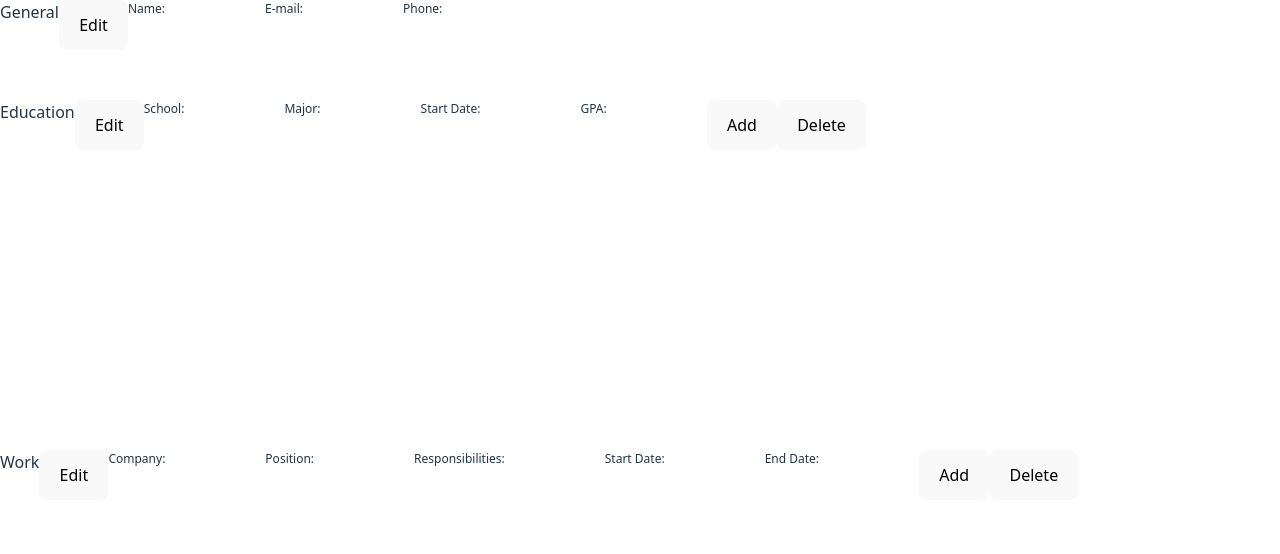
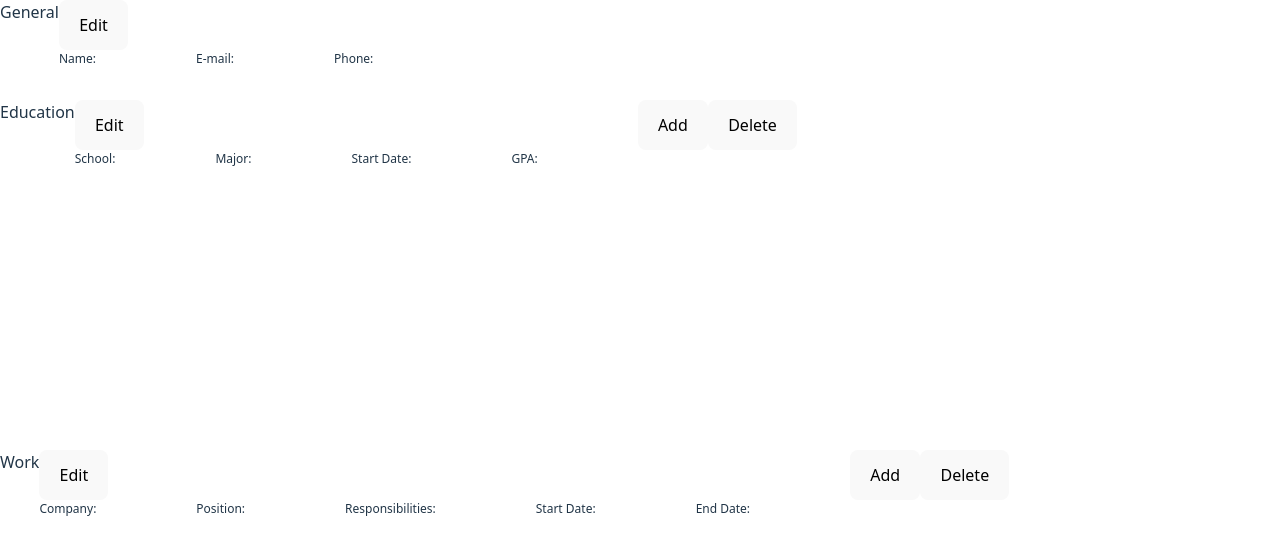
Before and after one commit to ShadowShark99/CVcreator, a React (Vite) app: page / in a window 1280 px wide. Shown: the top 554 px of the page. Built offline with nearby package versions, Linux system fonts and the light colour scheme.

Commit message:
Style items vertical

```diff
--- a/src/components/Section.tsx
+++ b/src/components/Section.tsx
@@ -35,11 +35,15 @@ const Section = ({children,fields = [], isExpandable = false}:Props) => {
     <div className="section">
 
       <div>{children}</div>
-      {
-        mult.map(() => (<Item fields={fields}></Item>))
-      }
-      {isExpandable && <AddButton handleClick={addItem}/>}
-      {isExpandable && <DeleteButton handleClick={deleteItem}/>}
+      <div className="item-list">
+          {
+            mult.map(() => (<Item fields={fields}></Item>))
+          }
+        </div>
+          {isExpandable && <AddButton handleClick={addItem}/>}
+          {isExpandable && <DeleteButton handleClick={deleteItem}/>}
+
+
     </div>
 
 
```
